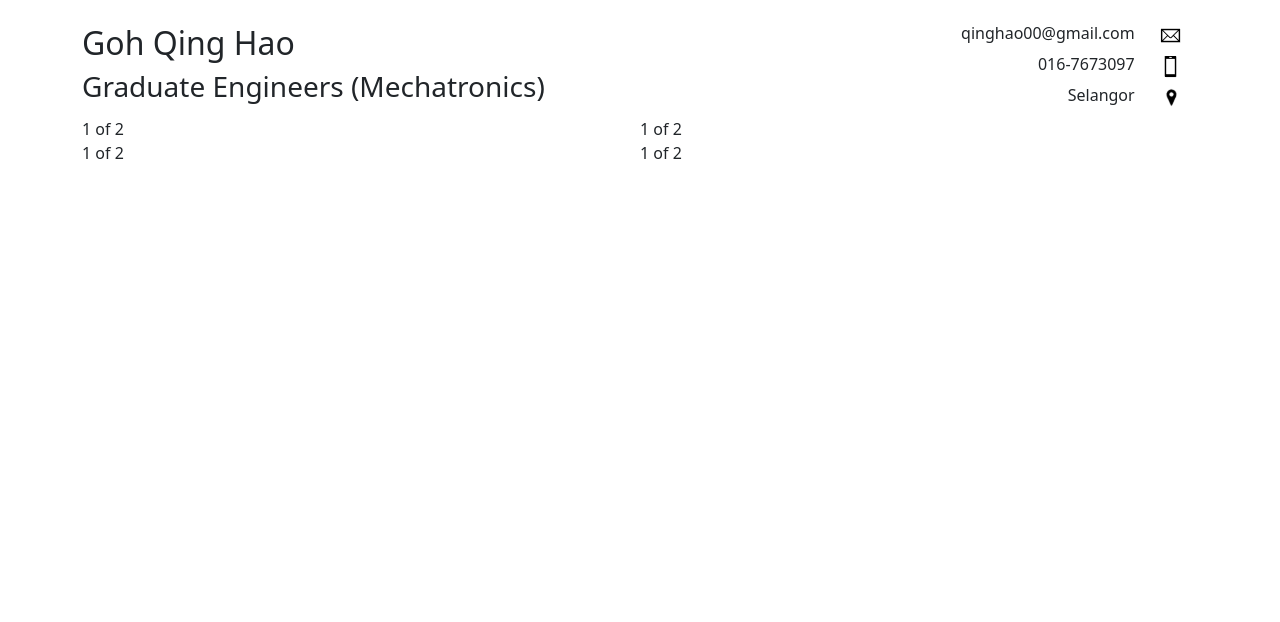
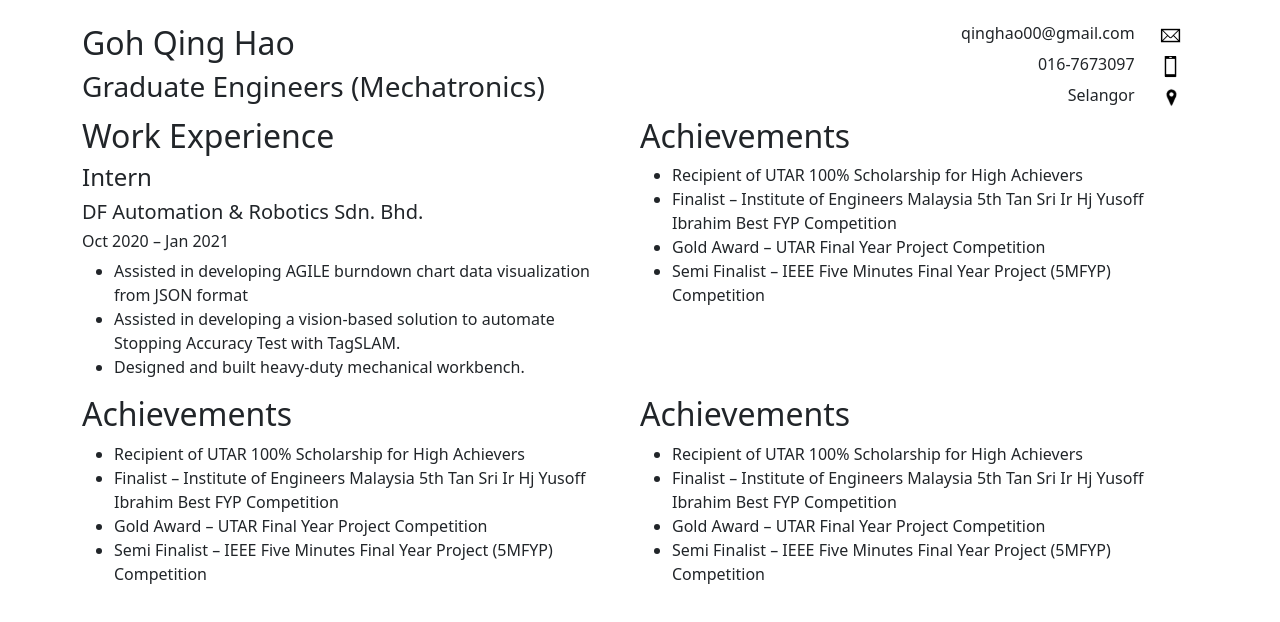
Before and after one commit to xiao0002/resume, a website built with webpack: page src/index.html in a window 1280 px wide. Built offline with nearby package versions, Linux system fonts and the light colour scheme.

Commit message:
1 file modified

```diff
--- a/src/index.html
+++ b/src/index.html
@@ -68,14 +68,50 @@
           </div>
         </div>
 
-      <div class="row">
-        <div class="col-md-12 col-lg-6">1 of 2</div>
-        <div class="col-md-12 col-lg-6">1 of 2</div>
+      <div class="row" data-masonry="{'percentPosition': true }" style="position: relative">
+          <div class="col-12 col-lg-6">
+            <h2>Work Experience</h2>
+            <h4>Intern</h4>
+            <h5>DF Automation & Robotics Sdn. Bhd.</h5>
+            <h6>Oct 2020 – Jan 2021</h6>
+            <ul>
+              <li>Assisted in developing AGILE burndown chart data visualization from JSON format</li>
+              <li>Assisted in developing a vision-based solution to automate Stopping Accuracy Test with TagSLAM.</li>
+              <li>Designed and built heavy-duty mechanical workbench.</li>
+            </ul>
+          </div>
+
+          <div class="col-12 col-lg-6">
+            <h2>Achievements</h2>
+            <ul>
+              <li>Recipient of UTAR 100% Scholarship for High Achievers</li>
+              <li>Finalist – Institute of Engineers Malaysia 5th Tan Sri Ir Hj Yusoff Ibrahim Best FYP Competition</li>
+              <li>Gold Award – UTAR Final Year Project Competition</li>
+              <li>Semi Finalist – IEEE Five Minutes Final Year Project (5MFYP) Competition</li>
+            </ul>
+          </div>
+
+          <div class="col-12 col-lg-6">
+          <h2>Achievements</h2>
+          <ul>
+            <li>Recipient of UTAR 100% Scholarship for High Achievers</li>
+            <li>Finalist – Institute of Engineers Malaysia 5th Tan Sri Ir Hj Yusoff Ibrahim Best FYP Competition</li>
+            <li>Gold Award – UTAR Final Year Project Competition</li>
+            <li>Semi Finalist – IEEE Five Minutes Final Year Project (5MFYP) Competition</li>
+          </ul>
+        </div>
+        <div class="col-12 col-lg-6">
+        <h2>Achievements</h2>
+        <ul>
+          <li>Recipient of UTAR 100% Scholarship for High Achievers</li>
+          <li>Finalist – Institute of Engineers Malaysia 5th Tan Sri Ir Hj Yusoff Ibrahim Best FYP Competition</li>
+          <li>Gold Award – UTAR Final Year Project Competition</li>
+          <li>Semi Finalist – IEEE Five Minutes Final Year Project (5MFYP) Competition</li>
+        </ul>
       </div>
-      <div class="row">
-        <div class="col-md-12 col-lg-6">1 of 2</div>
-        <div class="col-md-12 col-lg-6">1 of 2</div>
+
       </div>
+
     </div>
 
     <script
@@ -93,6 +129,11 @@
       integrity="sha384-JZR6Spejh4U02d8jOt6vLEHfe/JQGiRRSQQxSfFWpi1MquVdAyjUar5+76PVCmYl"
       crossorigin="anonymous"
     ></script>
-    <script src="https://cdn.jsdelivr.net/npm/masonry-layout@4.2.2/dist/masonry.pkgd.min.js" integrity="sha384-GNFwBvfVxBkLMJpYMOABq3c+d3KnQxudP/mGPkzpZSTYykLBNsZEnG2D9G/X/+7D" crossorigin="anonymous" async></script>
+    <script
+      src="https://cdn.jsdelivr.net/npm/masonry-layout@4.2.2/dist/masonry.pkgd.min.js"
+      integrity="sha384-GNFwBvfVxBkLMJpYMOABq3c+d3KnQxudP/mGPkzpZSTYykLBNsZEnG2D9G/X/+7D"
+      crossorigin="anonymous"
+      async
+     ></script>
   </body>
 </html>
```
